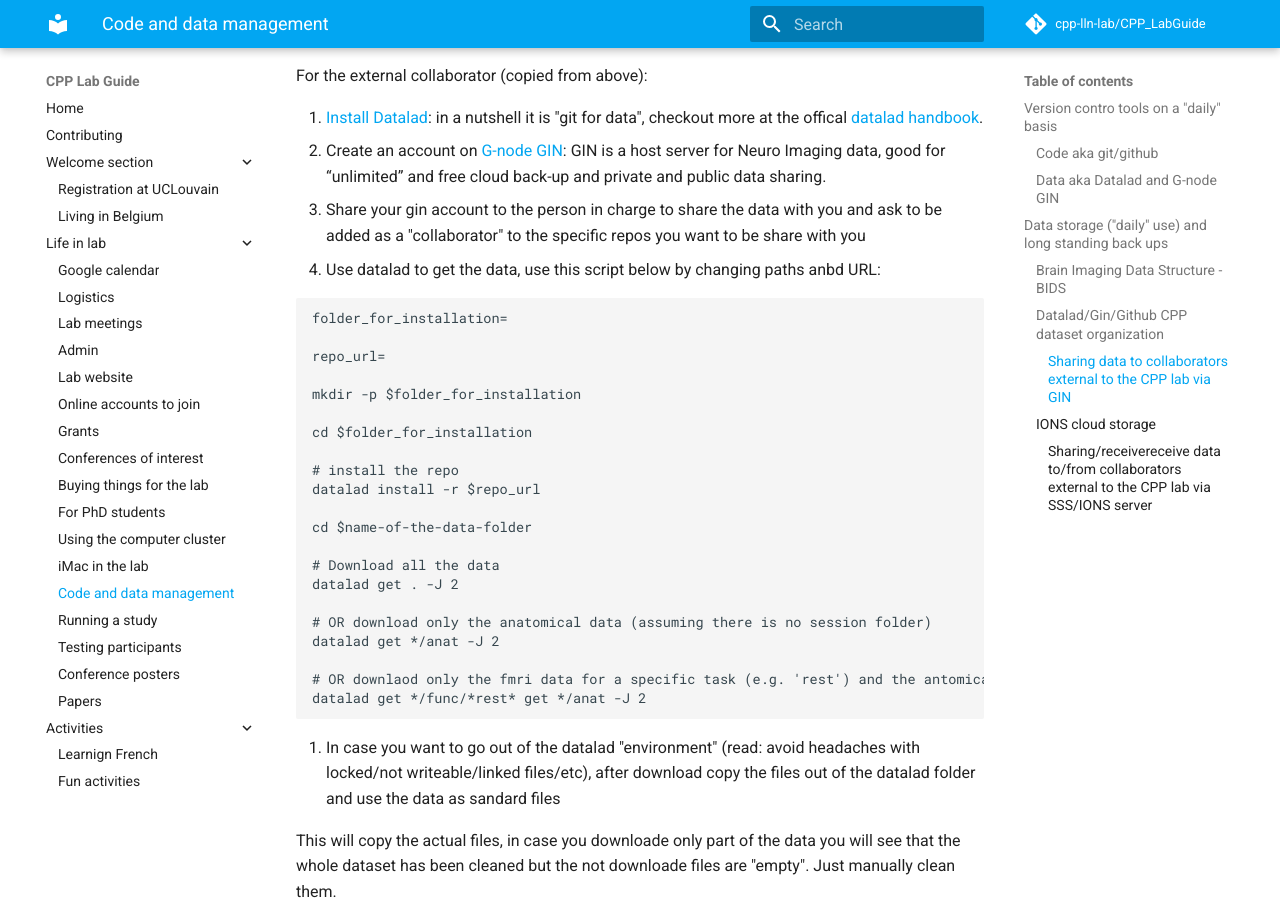
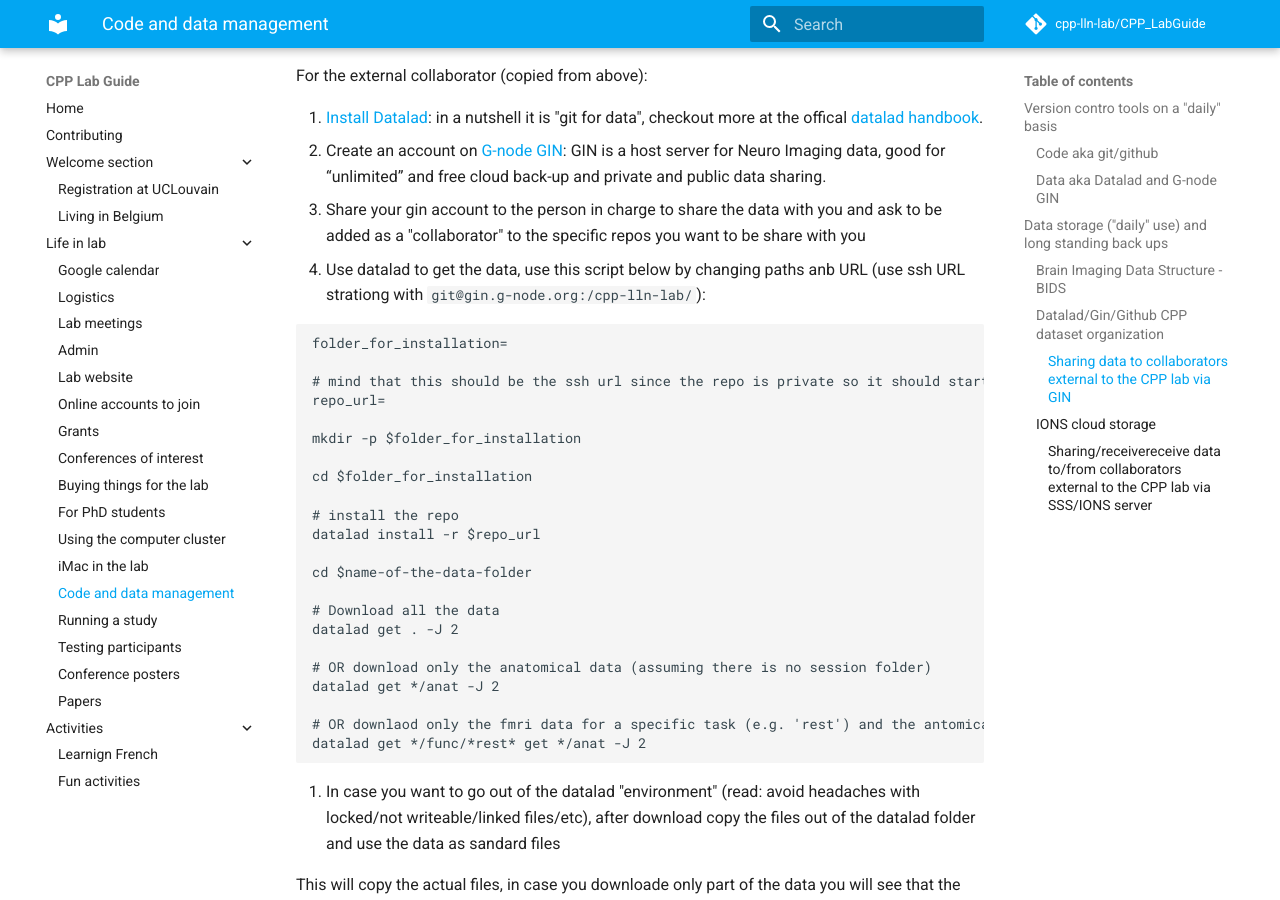
Before and after one commit to cpp-lln-lab/CPP_LabGuide, an MkDocs documentation site: the page built from doc/code_and_data_management.md, in a window 1280 px wide and 900 px high, scrolled down 2525 px. Built offline with MkDocs 1.6.1 and Material for MkDocs 9.7.7, drawn with Linux system fonts in a browser that asks for light colours; comment, search, counter and statistics services are not loaded.

Commit message:
Update code_and_data_management.md

````diff
--- a/doc/code_and_data_management.md
+++ b/doc/code_and_data_management.md
@@ -84,11 +84,12 @@ For the external collaborator (copied from above):
 1. [Install Datalad](https://handbook.datalad.org/en/latest/intro/installation.html): in a nutshell it is "git for data", checkout more at the offical [datalad handbook](https://handbook.datalad.org/en/latest/).
 2. Create an account on [G-node GIN](https://gin.g-node.org/): GIN is a host server for Neuro Imaging data, good for “unlimited” and free cloud back-up and private and public data sharing.
 3. Share your gin account to the person in charge to share the data with you and ask to be added as a "collaborator" to the specific repos you want to be share with you
-4. Use datalad to get the data, use this script below by changing paths anbd URL:
+4. Use datalad to get the data, use this script below by changing paths anb URL (use ssh URL strationg with `git@gin.g-node.org:/cpp-lln-lab/`):
 
 ```bash
 folder_for_installation=
 
+# mind that this should be the ssh url since the repo is private so it should start with git@gin.g-node.org:/cpp-lln-lab/name-of-the-dataset
 repo_url=
 
 mkdir -p $folder_for_installation
````
